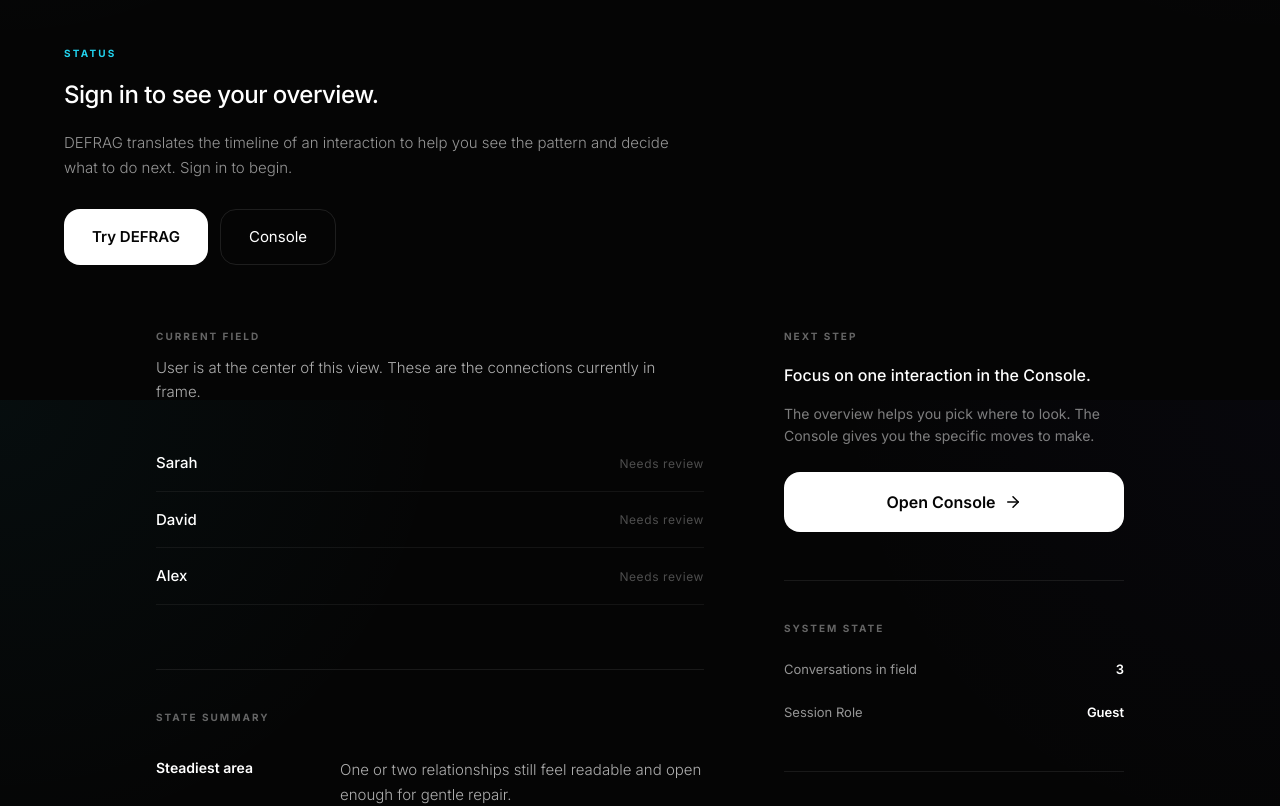
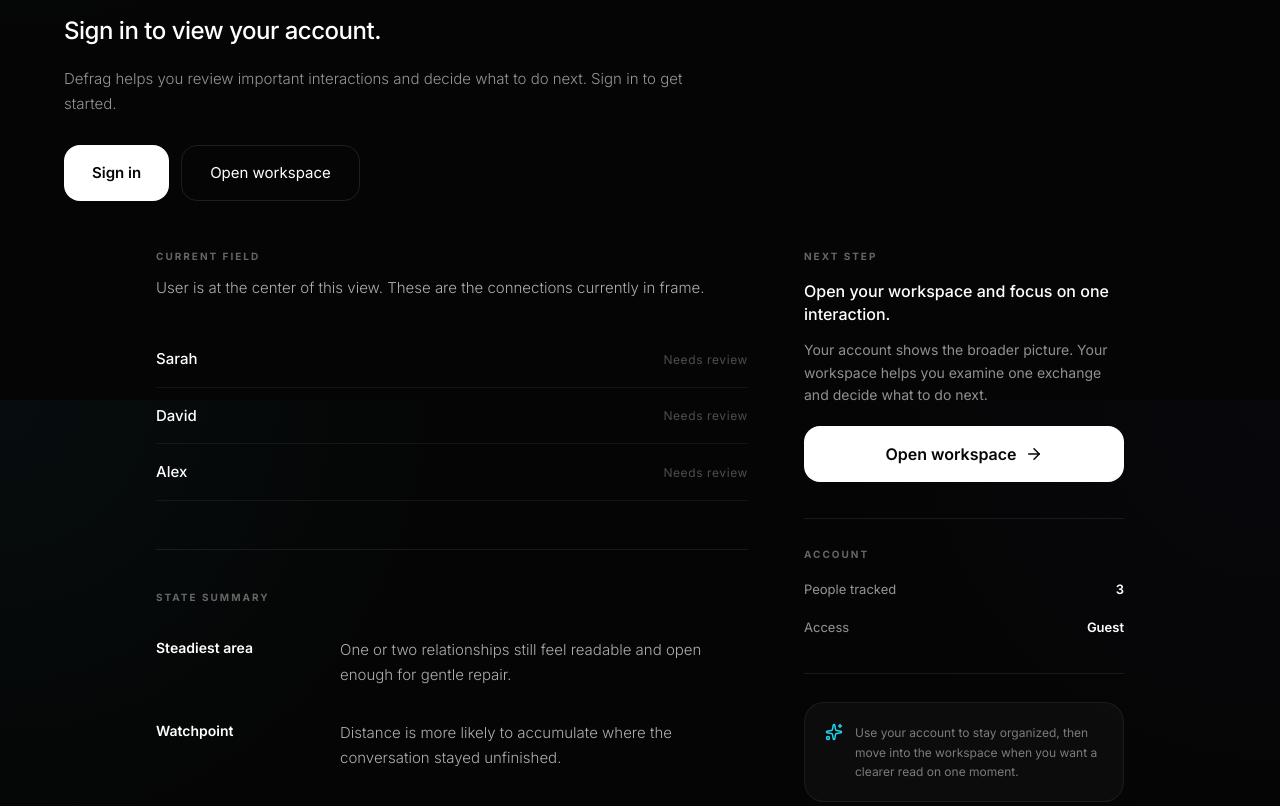
Before and after one commit to chadjameso93-netizen/defragsrelationalswap, a Next.js app in the folder apps/web/: page /account in a window 1280 px wide. Shown: the part 400-1206 px from the top of the page. Built offline with nearby package versions, Linux system fonts and the light colour scheme; no server answers.

Commit message:
Rewrite account page copy + mobile spacing. Remove console/system language. Align to clean product wording and improve mobile layout.

```diff
--- a/apps/web/src/app/account/page.tsx
+++ b/apps/web/src/app/account/page.tsx
@@ -32,68 +32,67 @@
 
   return (
     <AppShell
-      eyebrow="Conversations"
-      title="See the pattern across your interaction history."
-      description="Notice where pressure is clustering and which interactions need the most attention."
+      eyebrow="Account"
+      title="Your account overview."
+      description="Review your activity, open your workspace, and keep moving with clarity."
       accent="#22d3ee"
     >
       {!user ? (
-        <div style={{ marginBottom: 64 }}>
+        <div style={{ marginBottom: 48 }}>
           <PublicPreviewCta
-             title="Sign in to see your overview."
-             description="DEFRAG translates the timeline of an interaction to help you see the pattern and decide what to do next. Sign in to begin."
-             primaryLabel="Try DEFRAG"
-             secondaryLabel="Console"
+            title="Sign in to view your account."
+            description="Defrag helps you review important interactions and decide what to do next. Sign in to get started."
+            primaryLabel="Sign in"
+            secondaryLabel="Open workspace"
             secondaryHref="/dynamics"
           />
         </div>
       ) : null}
 
       <div style={{ maxWidth: 1000, margin: "0 auto", padding: "0 16px" }}>
-        <div style={{ display: "grid", gridTemplateColumns: "1fr 340px", gap: 80 }} className="dashboard-grid">
-
-           <div style={{ display: "grid", gap: 64 }}>
+        <div style={{ display: "grid", gridTemplateColumns: "1fr 320px", gap: 56 }} className="dashboard-grid">
+          <div style={{ display: "grid", gap: 48 }}>
             <MapView user={{ name: profileLabel }} people={mockPeople} />
             <StateSummary />
             <TimingHints />
           </div>
 
-           <aside style={{ display: "flex", flexDirection: "column", gap: 48 }}>
+          <aside style={{ display: "flex", flexDirection: "column", gap: 36 }}>
             <div>
-                 <div style={{ fontSize: 10, fontWeight: 700, letterSpacing: "0.2em", textTransform: "uppercase", color: "rgba(245, 245, 245, 0.4)", marginBottom: 20 }}>Next Step</div>
-                 <div style={{ display: "grid", gap: 16 }}>
+              <div style={{ fontSize: 10, fontWeight: 700, letterSpacing: "0.2em", textTransform: "uppercase", color: "rgba(245, 245, 245, 0.4)", marginBottom: 16 }}>Next step</div>
+              <div style={{ display: "grid", gap: 14 }}>
                 <p style={{ margin: 0, fontSize: 16, color: "white", fontWeight: 500, lineHeight: 1.4 }}>
-                       Focus on one interaction in the Console.
+                  Open your workspace and focus on one interaction.
                 </p>
-                    <p style={{ margin: 0, fontSize: 14, color: "rgba(245, 245, 245, 0.5)", lineHeight: 1.6 }}>
-                       The overview helps you pick where to look. The Console gives you the specific moves to make.
+                <p style={{ margin: 0, fontSize: 14, color: "rgba(245, 245, 245, 0.58)", lineHeight: 1.6 }}>
+                  Your account shows the broader picture. Your workspace helps you examine one exchange and decide what to do next.
                 </p>
-                    <Link href="/dynamics" style={{ marginTop: 8, display: "flex", alignItems: "center", justifyContent: "center", gap: 8, borderRadius: 16, background: "white", color: "#050505", padding: "18px", textDecoration: "none", fontWeight: 600, fontSize: 16 }}>
-                       Open Console
+                <Link href="/dynamics" style={{ marginTop: 6, display: "flex", alignItems: "center", justifyContent: "center", gap: 8, borderRadius: 16, background: "white", color: "#050505", padding: "16px 18px", textDecoration: "none", fontWeight: 600, fontSize: 16 }}>
+                  Open workspace
                   <ArrowRight style={{ width: 18, height: 18 }} />
                 </Link>
               </div>
             </div>
 
-              <div style={{ paddingTop: 40, borderTop: "1px solid rgba(255, 255, 255, 0.08)" }}>
-                 <div style={{ fontSize: 10, fontWeight: 700, letterSpacing: "0.2em", textTransform: "uppercase", color: "rgba(245, 245, 245, 0.4)", marginBottom: 24 }}>System State</div>
-                 <div style={{ display: "grid", gap: 24 }}>
-                    <div style={{ display: "flex", justifyContent: "space-between", alignItems: "center" }}>
-                        <span style={{ fontSize: 13, color: "rgba(245,245,245,0.6)" }}>Conversations in field</span>
+            <div style={{ paddingTop: 28, borderTop: "1px solid rgba(255, 255, 255, 0.08)" }}>
+              <div style={{ fontSize: 10, fontWeight: 700, letterSpacing: "0.2em", textTransform: "uppercase", color: "rgba(245, 245, 245, 0.4)", marginBottom: 18 }}>Account</div>
+              <div style={{ display: "grid", gap: 18 }}>
+                <div style={{ display: "flex", justifyContent: "space-between", alignItems: "center", gap: 16 }}>
+                  <span style={{ fontSize: 13, color: "rgba(245,245,245,0.6)" }}>People tracked</span>
                   <span style={{ fontSize: 13, fontWeight: 600, color: "white" }}>{mockPeople.length}</span>
                 </div>
-                    <div style={{ display: "flex", justifyContent: "space-between", alignItems: "center" }}>
-                        <span style={{ fontSize: 13, color: "rgba(245,245,245,0.6)" }}>Session Role</span>
-                        <span style={{ fontSize: 13, fontWeight: 600, color: "white" }}>{user ? "Authenticated" : "Guest"}</span>
+                <div style={{ display: "flex", justifyContent: "space-between", alignItems: "center", gap: 16 }}>
+                  <span style={{ fontSize: 13, color: "rgba(245,245,245,0.6)" }}>Access</span>
+                  <span style={{ fontSize: 13, fontWeight: 600, color: "white" }}>{user ? "Signed in" : "Guest"}</span>
                 </div>
               </div>
             </div>
 
-              <div style={{ paddingTop: 40, borderTop: "1px solid rgba(255, 255, 255, 0.08)" }}>
-                 <div style={{ display: "flex", gap: 12, padding: 24, borderRadius: 24, background: "rgba(255, 255, 255, 0.03)", border: "1px solid rgba(255,255,255,0.06)" }}>
+            <div style={{ paddingTop: 28, borderTop: "1px solid rgba(255, 255, 255, 0.08)" }}>
+              <div style={{ display: "flex", gap: 12, padding: 20, borderRadius: 20, background: "rgba(255, 255, 255, 0.03)", border: "1px solid rgba(255,255,255,0.06)" }}>
                 <Sparkles style={{ width: 18, height: 18, color: "#22d3ee", flexShrink: 0 }} />
-                    <p style={{ margin: 0, fontSize: 12, lineHeight: 1.6, color: "rgba(245,245,245,0.45)" }}>
-                      DEFRAG helps you understand what happened. Use this view to pick an interaction, then move to the Console for specific guidance.
+                <p style={{ margin: 0, fontSize: 12, lineHeight: 1.6, color: "rgba(245,245,245,0.48)" }}>
+                  Use your account to stay organized, then move into the workspace when you want a clearer read on one moment.
                 </p>
               </div>
             </div>
@@ -103,7 +102,10 @@
 
       <style>{`
         @media (max-width: 900px) {
-          .dashboard-grid { grid-template-columns: 1fr !important; }
+          .dashboard-grid {
+            grid-template-columns: 1fr !important;
+            gap: 40px !important;
+          }
         }
       `}</style>
     </AppShell>
```
Lines whose indentation alone changed are shown as unchanged.
